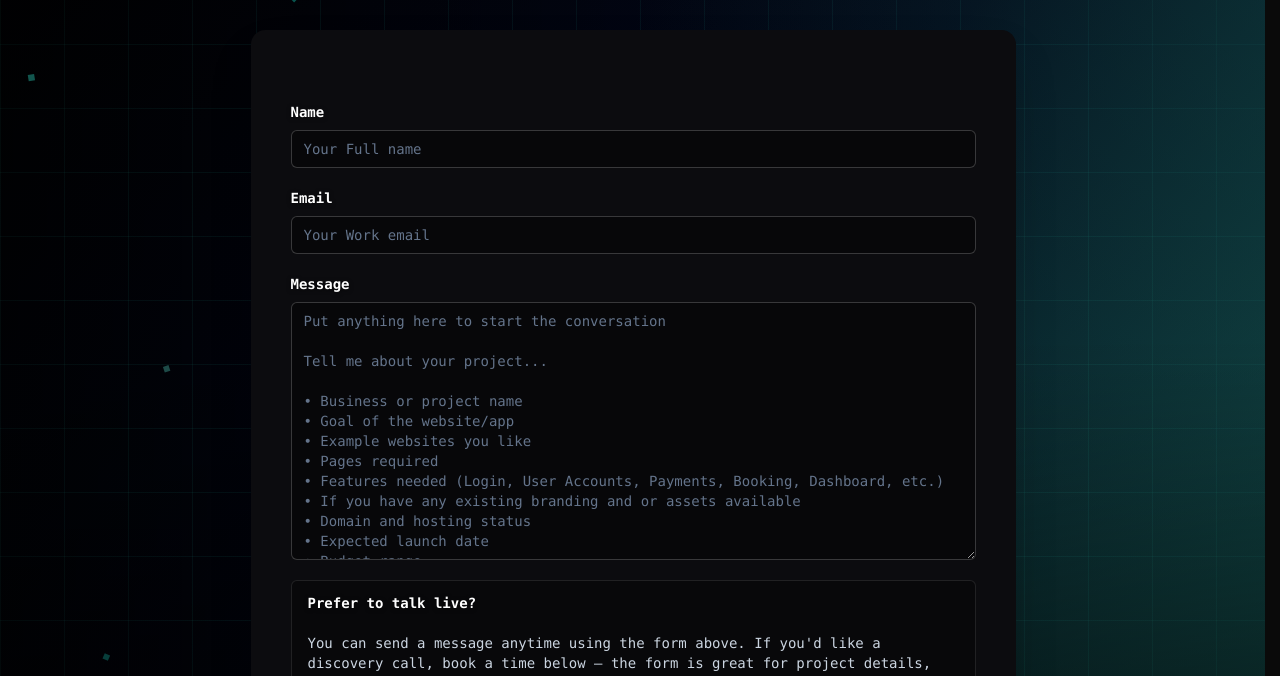
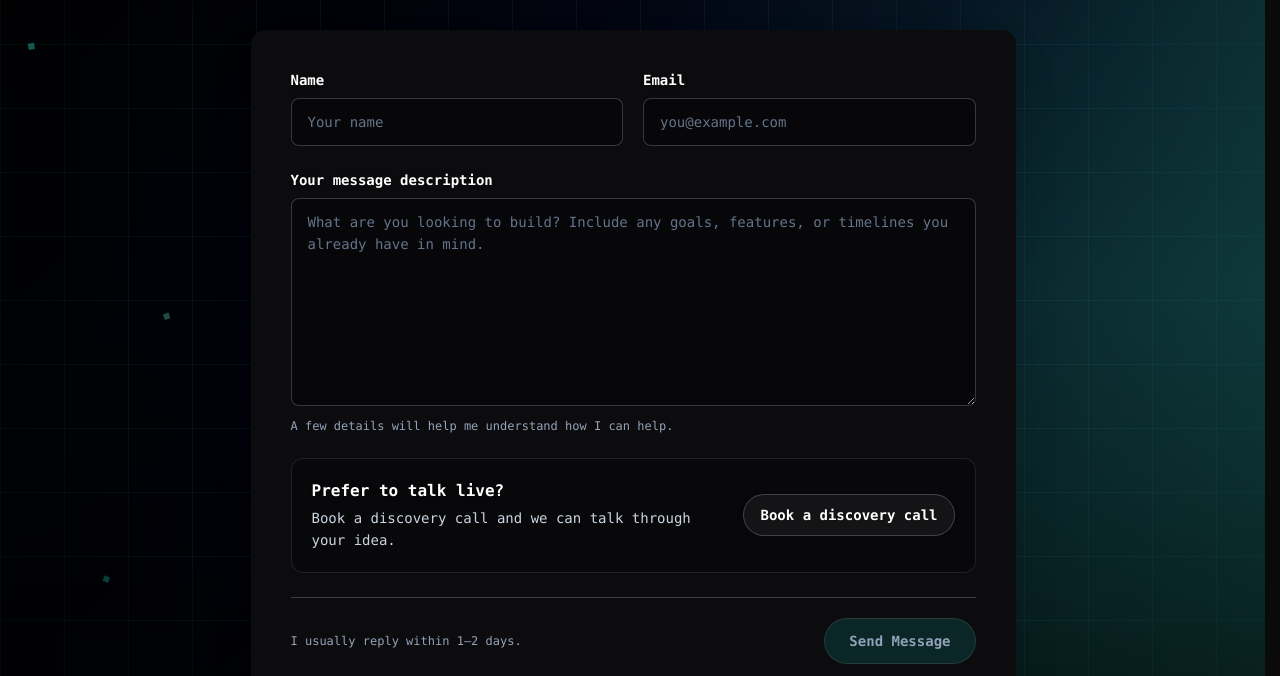
Before and after one commit to owenbcoding/owencodes-nextjs, a Next.js app: page /contact in a window 1280 px wide. Shown: the part 276-952 px from the top of the page. Built offline with nearby package versions, Linux system fonts and the light colour scheme; no server answers.

Commit message:
refactor: improve layout and styling of ContactForm component

```diff
--- a/src/components/ContactForm.tsx
+++ b/src/components/ContactForm.tsx
@@ -83,7 +83,7 @@ export function ContactForm() {
   }
 
   return (
-    <form onSubmit={handleSubmit} className="relative mt-8 flex flex-col gap-5" noValidate>
+    <form onSubmit={handleSubmit} className="flex flex-col gap-6" noValidate>
       <div
         aria-hidden="true"
         className="pointer-events-none absolute -left-[9999px] h-0 w-0 overflow-hidden opacity-0"
@@ -100,6 +100,7 @@ export function ContactForm() {
         />
       </div>
 
+      <div className="grid gap-5 sm:grid-cols-2">
         <div className="flex flex-col gap-2">
           <label
             htmlFor="contact-name"
@@ -113,10 +114,10 @@ export function ContactForm() {
             type="text"
             autoComplete="name"
             required
-          placeholder="Your Full name"
+            placeholder="Your name"
             value={name}
             onChange={(e) => setName(e.target.value)}
-          className="theme-input theme-input-border rounded-md border px-3 py-2 text-sm focus:border-teal-400 focus:ring-2 focus:ring-teal-400/30 focus:outline-none"
+            className="theme-input theme-input-border min-h-12 rounded-lg border px-4 py-3 text-sm transition focus:border-teal-400 focus:ring-2 focus:ring-teal-400/30 focus:outline-none"
           />
         </div>
 
@@ -133,11 +134,12 @@ export function ContactForm() {
             type="email"
             autoComplete="email"
             required
-          placeholder="Your Work email"
+            placeholder="you@example.com"
             value={email}
             onChange={(e) => setEmail(e.target.value)}
-          className="theme-input theme-input-border rounded-md border px-3 py-2 text-sm focus:border-teal-400 focus:ring-2 focus:ring-teal-400/30 focus:outline-none"
+            className="theme-input theme-input-border min-h-12 rounded-lg border px-4 py-3 text-sm transition focus:border-teal-400 focus:ring-2 focus:ring-teal-400/30 focus:outline-none"
           />
+        </div>
       </div>
 
       <div className="flex flex-col gap-2">
@@ -145,50 +147,52 @@ export function ContactForm() {
           htmlFor="contact-message"
           className="theme-card-title text-sm font-semibold"
         >
-          Message
+          Your message description
         </label>
         <textarea
           id="contact-message"
           name="message"
           required
-          rows={12}
-          placeholder={`Put anything here to start the conversation\n\nTell me about your project...\n\n• Business or project name\n• Goal of the website/app\n• Example websites you like\n• Pages required\n• Features needed (Login, User Accounts, Payments, Booking, Dashboard, etc.)\n• If you have any existing branding and or assets available\n• Domain and hosting status\n• Expected launch date\n• Budget range`}
+          rows={8}
+          placeholder="What are you looking to build? Include any goals, features, or timelines you already have in mind."
           value={message}
           onChange={(e) => setMessage(e.target.value)}
-          className="theme-input theme-input-border resize-y rounded-md border px-3 py-2 text-sm focus:border-teal-400 focus:ring-2 focus:ring-teal-400/30 focus:outline-none"
+          className="theme-input theme-input-border resize-y rounded-lg border px-4 py-3 text-sm leading-relaxed transition focus:border-teal-400 focus:ring-2 focus:ring-teal-400/30 focus:outline-none"
         />
-      </div>
-
-      <div
-        role="note"
-        className="theme-card rounded-md border px-4 py-3 text-sm"
-      >
-        <p className="theme-card-title font-bold">Prefer to talk live?</p>
-        <p className="theme-muted-soft mt-5">
-          You can send a message anytime using the form above. If you&apos;d
-          like a discovery call, book a time below &mdash; the form is great for
-          project details, and the call is for a deeper conversation.
+        <p className="theme-muted mt-1 text-xs">
+          A few details will help me understand how I can help.
         </p>
       </div>
 
-      <div className="flex flex-col gap-3 sm:flex-row">
+      <div className="theme-card rounded-xl border p-4 sm:p-5">
+        <div className="flex flex-col gap-4 sm:flex-row sm:items-center sm:justify-between">
+          <div>
+            <p className="theme-card-title font-semibold">Prefer to talk live?</p>
+            <p className="theme-muted-soft mt-1 text-sm leading-relaxed">
+              Book a discovery call and we can talk through your idea.
+            </p>
+          </div>
           <button
             type="button"
             onClick={handleBookCall}
-          className={`flex-1 rounded-md border px-4 py-2.5 text-sm font-semibold transition-colors ${
+            className={`shrink-0 rounded-full border px-4 py-2.5 text-sm font-semibold transition-colors focus-visible:outline-2 focus-visible:outline-offset-2 focus-visible:outline-teal-400 ${
               hasBooked
                 ? "theme-accent-text border-teal-400/60 bg-teal-500/10 hover:bg-teal-500/20"
-              : "theme-card theme-card-title hover:opacity-80"
+                : "theme-card-title theme-input-border border bg-white/5 hover:border-teal-400/50 hover:bg-teal-500/10"
             }`}
           >
-          {hasBooked ? "Call booked \u2713" : "Book discovery call"}
+            {hasBooked ? "Call booked \u2713" : "Book a discovery call"}
           </button>
+        </div>
+      </div>
 
+      <div className="theme-input-border flex flex-col gap-3 border-t pt-5 sm:flex-row sm:items-center sm:justify-between">
+        <p className="theme-muted text-xs">I usually reply within 1–2 days.</p>
         <button
           type="submit"
           disabled={!canSend}
           aria-disabled={!canSend}
-          className="flex-1 rounded-md border border-teal-500/60 bg-teal-600 px-4 py-2.5 text-sm font-semibold text-white transition-colors hover:bg-teal-500 disabled:cursor-not-allowed disabled:border-white/10 disabled:bg-teal-900/40 disabled:text-slate-400"
+          className="rounded-full border border-teal-500/60 bg-teal-600 px-6 py-3 text-sm font-semibold text-white transition-colors hover:bg-teal-500 focus-visible:outline-2 focus-visible:outline-offset-2 focus-visible:outline-teal-400 disabled:cursor-not-allowed disabled:border-white/10 disabled:bg-teal-900/40 disabled:text-slate-400"
         >
           {status.kind === "sending" ? "Sending\u2026" : "Send Message"}
         </button>
@@ -211,7 +215,6 @@ export function ContactForm() {
           {status.message}
         </p>
       )}
-
     </form>
   );
 }
```
Lines whose indentation alone changed are shown as unchanged.
